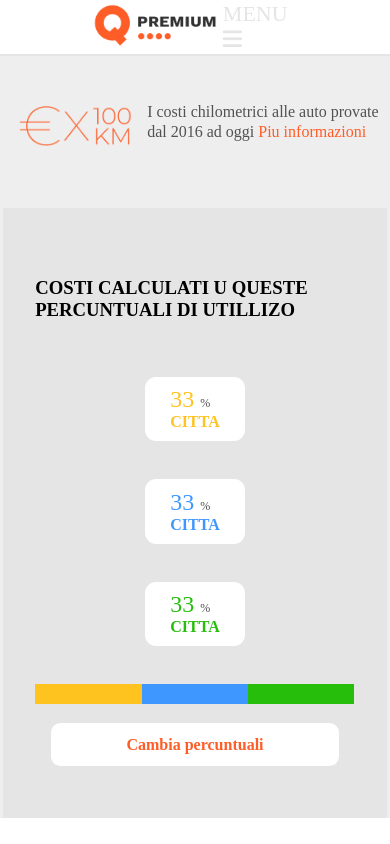
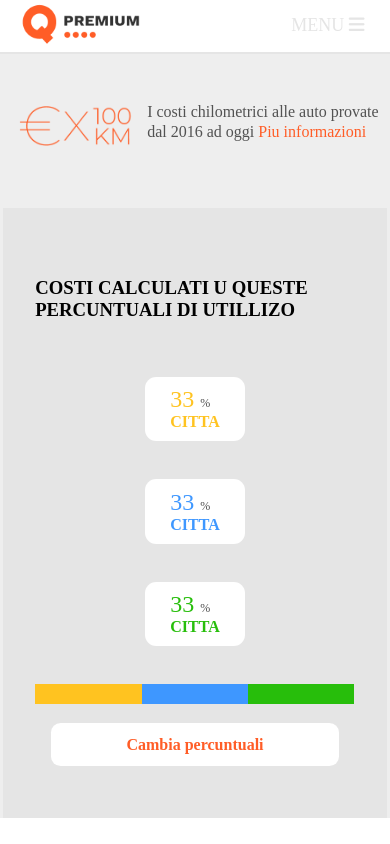
Before and after one commit to niyoceles/ex100km, a plain HTML site: page index.html in a window 390 px wide. Shown: the top 844 px of the page. Drawn offline with Linux system fonts and the light colour scheme.

Commit message:
fixed navbar

```diff
--- a/styles/header.scss
+++ b/styles/header.scss
@@ -5,16 +5,24 @@
   width: 100%;
   padding-left: 3.2rem;
   padding-right: 3.2rem;
-
   background-color: #fff;
   border-bottom: solid 2px rgb(229, 229, 229);
   display: flex;
   justify-content: space-between;
   align-items: center;
   color: rgb(229, 229, 229);
+
+  @media screen and (max-width: 667px) {
+    padding-left: 1rem !important;
+    padding-right: 1rem !important;
+  }
   & > .logo {
     width: 12rem;
     margin-left: 2.4rem;
+    @media screen and (max-width: 667px) {
+      margin-left: 0.1rem !important;
+      width: 8rem;
+    }
   }
 
   & > .main-menu {
@@ -22,6 +30,11 @@
     font-size: 22px;
     margin-right: 3.2rem !important;
 
+    @media screen and (max-width: 667px) {
+      margin-right: 0.6rem !important;
+      font-size: 18px;
+    }
+
     & > span {
       text-transform: uppercase;
     }
```
Also changed, not shown: styles/header.css, styles/index.css, 2 other files.
